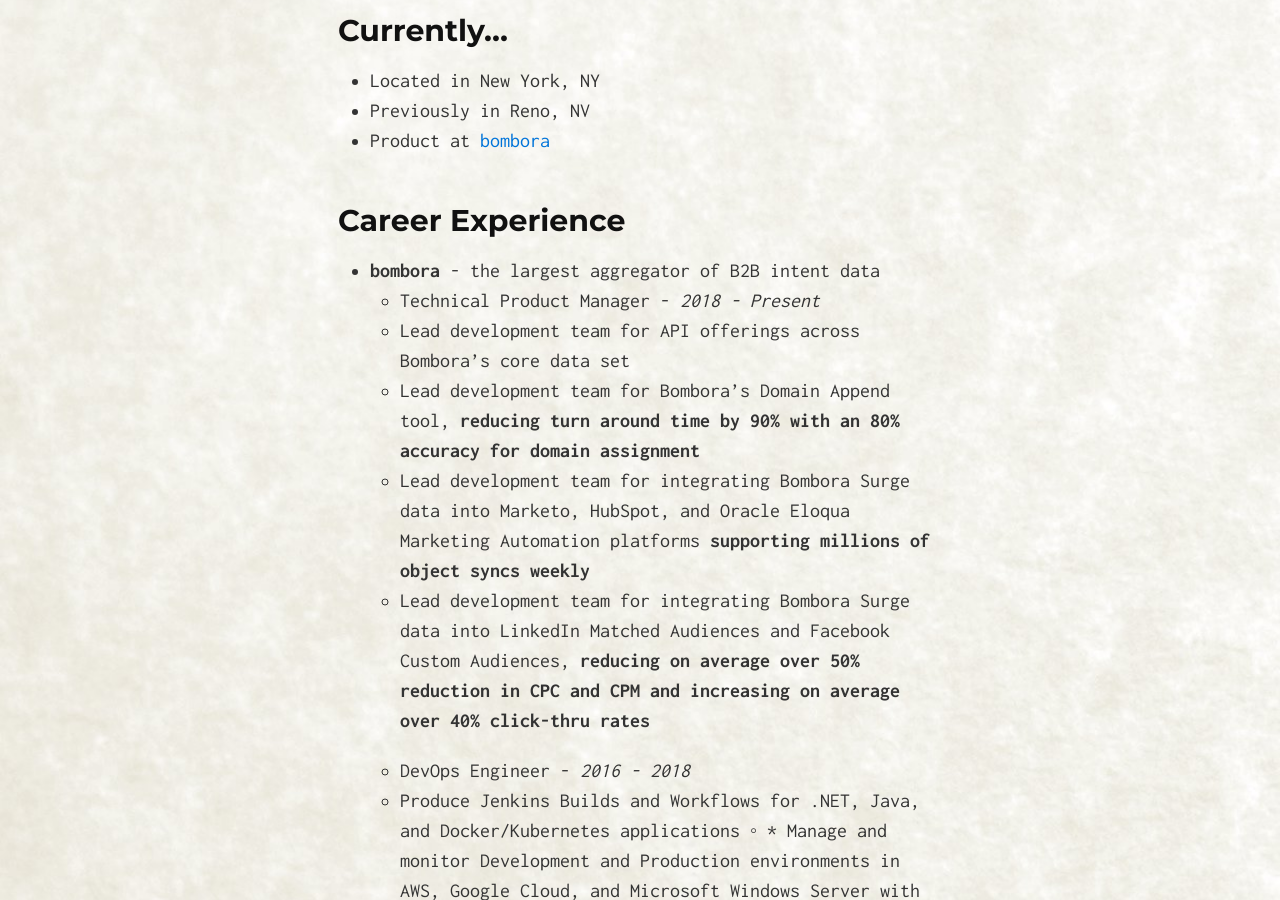
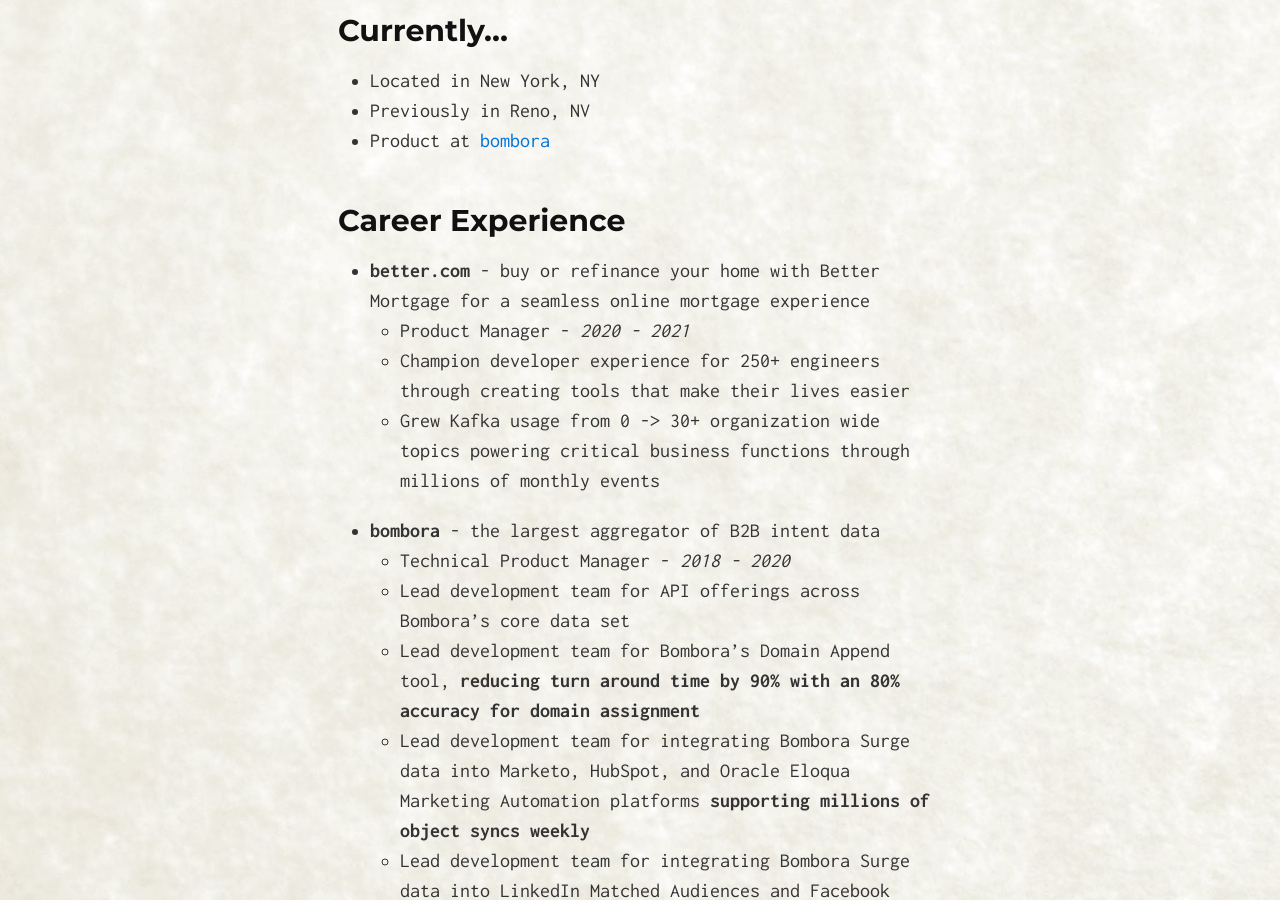
Before and after one commit to bennicholes/bennicholes.github.io, a Jekyll site: the page built from index.md, in a window 1280 px wide and 900 px high, scrolled down 303 px. Built offline with Jekyll 4.4.1, drawn with Linux system fonts in a browser that asks for light colours.

Commit message:
better update

```diff
--- a/index.md
+++ b/index.md
@@ -25,8 +25,13 @@
 
 ## Career Experience
 
+* **better.com** - buy or refinance your home with Better Mortgage for a seamless online mortgage experience
+    * Product Manager - _2020 - 2021_
+    * Champion developer experience for 250+ engineers through creating tools that make their lives easier
+    * Grew Kafka usage from 0 -> 30+ organization wide topics powering critical business functions through millions of monthly events
+
 * **bombora** - the largest aggregator of B2B intent data
-    * Technical Product Manager - _2018 - Present_
+    * Technical Product Manager - _2018 - 2020_
     * Lead development team for API offerings across Bombora’s core data set
     * Lead development team for Bombora’s Domain Append tool, **reducing turn around time by 90% with an 80% accuracy
     for domain assignment**
```
